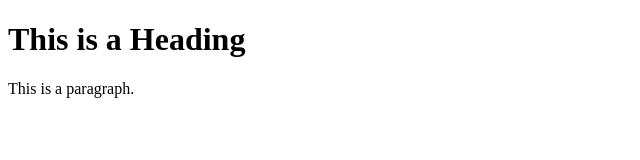
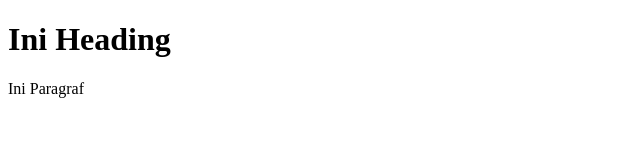
Before and after one commit to kakarads/KBMKetan, a plain HTML site: page index.html in a window 1280 px wide. Shown: the whole page, without its empty margins (0-640 px from the left). Drawn offline with Linux system fonts and the light colour scheme.

Commit message:
Signed-off-by: Radius Tanone <radiustanone@gmail.com>

```diff
--- a/index.html
+++ b/index.html
@@ -1,12 +1,12 @@
 <!DOCTYPE html>
 <html>
 <head>
-<title>Page Title</title>
+<title>Ini halaman Title</title>
 </head>
 <body>
 
-<h1>This is a Heading</h1>
-<p>This is a paragraph.</p>
+<h1>Ini Heading</h1>
+<p>Ini Paragraf</p>
 
 </body>
 </html>
```
